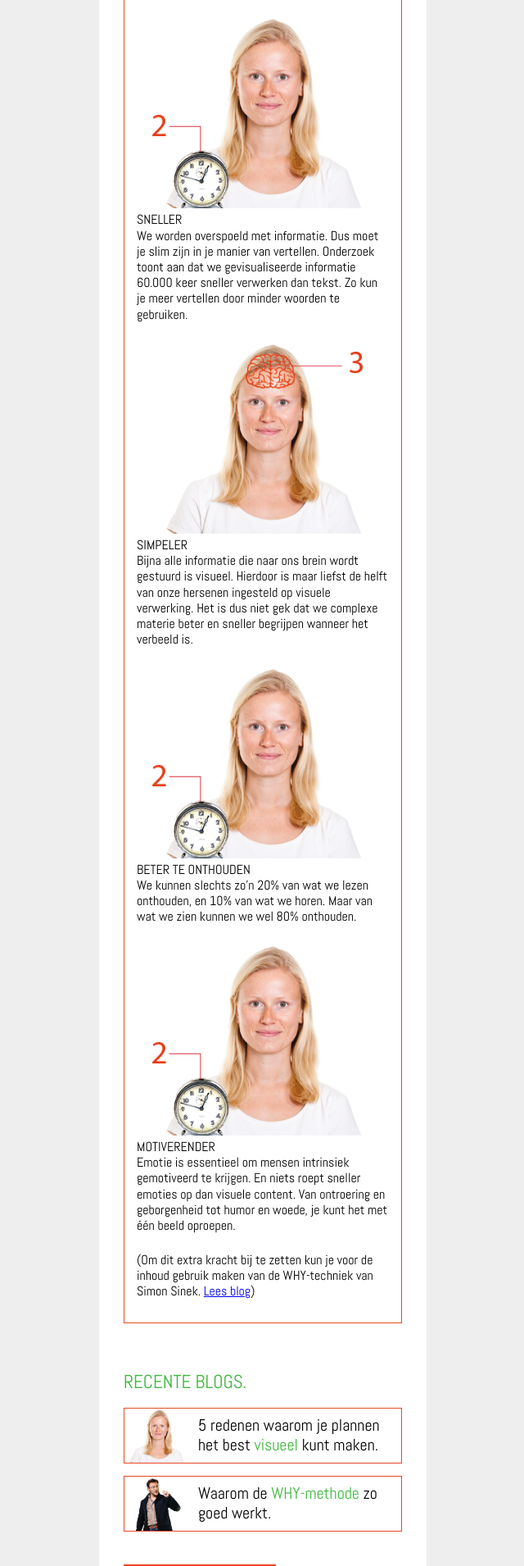
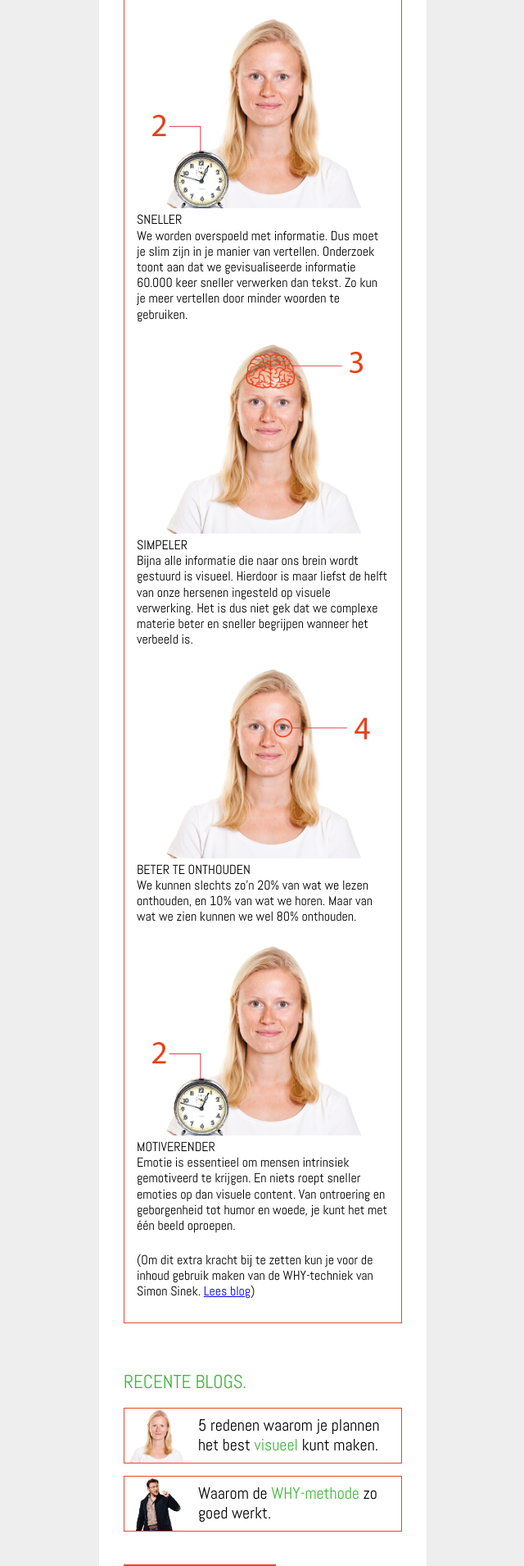
Before and after one commit to jhvanderschee/carli_d, a Jekyll site: the page built from _posts/2019-01-02-blog-plannen-visualiseren-.md, in a window 1280 px wide. Shown: the part 740-2650 px from the top of the page at 82% size, without its empty margins (319-959 px from the left). Built offline with Jekyll 4.4.1, drawn with Linux system fonts in a browser that asks for light colours.

Commit message:
Updated 2 files via CloudCannon

```diff
--- a/_posts/2019-01-02-blog-plannen-visualiseren-.md
+++ b/_posts/2019-01-02-blog-plannen-visualiseren-.md
@@ -12,7 +12,7 @@ image: /img/Blog_visualiseren-18.png
 
 ![](/uploads/blog-visualiseren-27.png)SIMPELER<br>Bijna alle informatie die naar ons brein wordt gestuurd is visueel. Hierdoor is maar liefst de helft van onze hersenen ingesteld op visuele verwerking. Het is dus niet gek dat we complexe materie beter en sneller begrijpen wanneer het verbeeld is.&nbsp;
 
-![](/uploads/blog-visualiseren-26.png)<br>BETER TE ONTHOUDEN<br>We kunnen slechts zo’n 20% van wat we lezen onthouden, en 10% van wat we horen. Maar van wat we zien kunnen we wel 80% onthouden.&nbsp;
+![](/uploads/blog-visualiseren-29.png)<br>BETER TE ONTHOUDEN<br>We kunnen slechts zo’n 20% van wat we lezen onthouden, en 10% van wat we horen. Maar van wat we zien kunnen we wel 80% onthouden.&nbsp;
 
 ![](/uploads/blog-visualiseren-26.png)<br>MOTIVERENDER<br>Emotie is essentieel om mensen intrinsiek gemotiveerd te krijgen. En niets roept sneller emoties op dan visuele content. Van ontroering en geborgenheid tot humor en woede, je kunt het met &eacute;&eacute;n beeld oproepen.
 
```
Also changed, not shown: uploads/blog-visualiseren-29.png (added).
